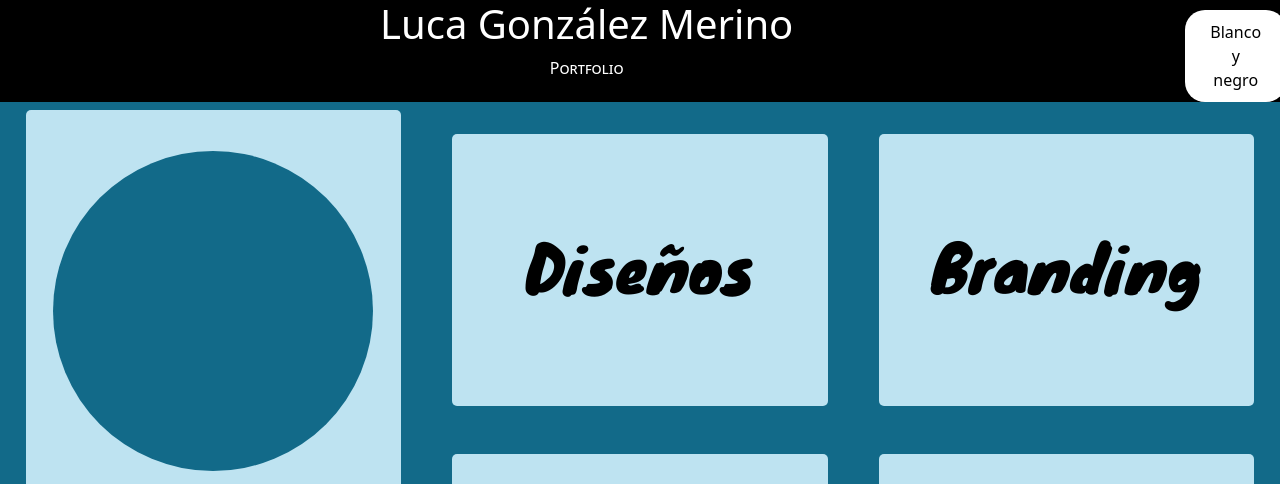
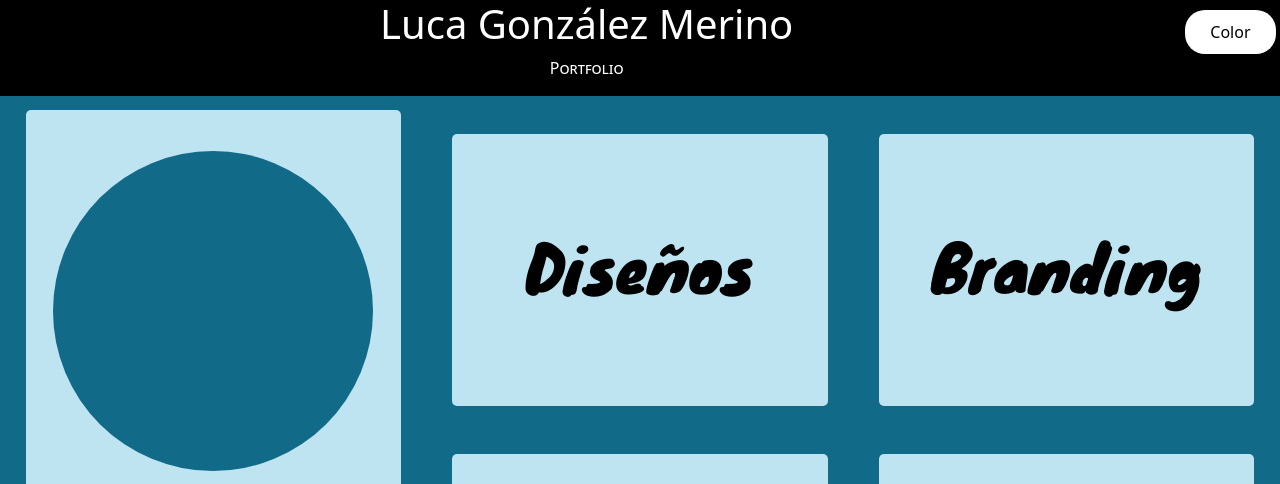
Before and after one commit to lucagmerino/ExamenPortfolio, a plain HTML site: page index.html in a window 1280 px wide. Shown: the top 484 px of the page. Drawn offline with nearby package versions, Linux system fonts and the light colour scheme.

Commit message:
Add files via upload

```diff
--- a/index.html
+++ b/index.html
@@ -24,7 +24,7 @@
         <p class="cap">Portfolio</p>
         </div>
         <div id="btn_div" class="col-1">
-        <button id="boton_byn" class="boton">Blanco y negro</button>
+        <button id="boton_byn" class="boton">Color</button>
         </div>
     </header>
     <div class="grid_index">
```
